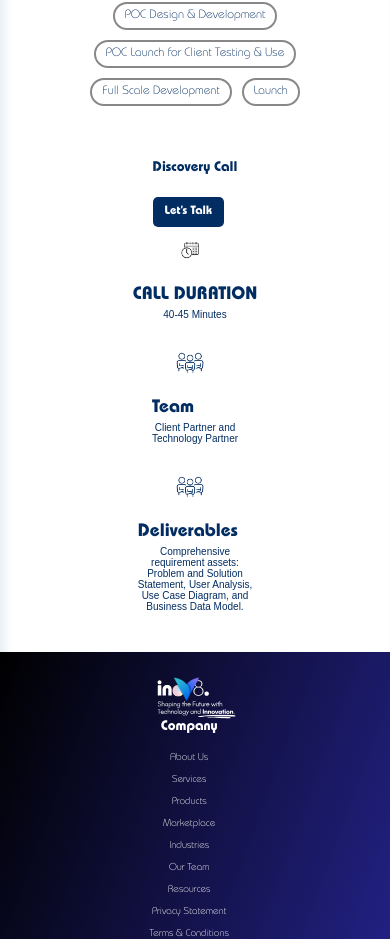
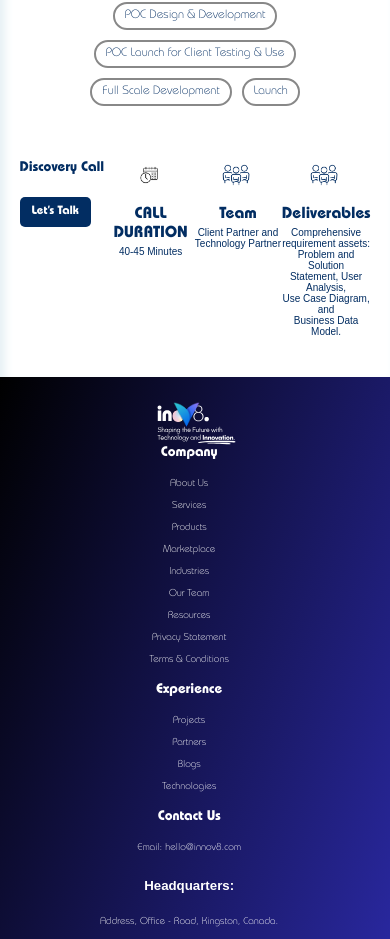
Before and after one commit to MirUmair/Inovat8, a React (Create React App) app: page / in a window 390 px wide. Shown: the part 2931-3870 px from the top of the page. Built offline with nearby package versions, Linux system fonts and the light colour scheme.

Commit message:
responsive design updated

```diff
--- a/src/components/Navbar.js
+++ b/src/components/Navbar.js
@@ -105,8 +105,22 @@ function Navbar() {
                 <li>Energy</li>
                 <li>Chemicals</li>
                 <li>CPG & Retail</li>
+                <li>Logistics & Transportation</li>
+                <li>Public Sector</li>
               </ul>
             </div>
+            <div className="industries-column">
+              <h3>Professional Services Firms</h3>
+              <ul>
+                <li>Consultancy & Advisory Firms</li>
+                <li>Legal Firms</li>
+                <li>Real Estate Firms</li>
+                <li>Education & EdTech Firms</li>
+              </ul>
+            </div>
+          </div>
+          <div className="industries-all">
+            <button className="industries-button">All Industries →</button>
           </div>
         </div>
       )}
--- a/src/styles/BottomPage.css
+++ b/src/styles/BottomPage.css
@@ -96,8 +96,14 @@
 .icon {
   width: 3.05vw;
   height: 3.05vw;
-  margin-right: 0.7vw
-  ;
+  margin-right: 0.7vw;
+
+}
+@media only screen and (max-width: 1024px) {
+  .icon {
+    width: 8.05vw;
+    height: 8.05vw;
+  }
 }
 
 .detail-box {
@@ -115,6 +121,7 @@
 .detail-box p {
   display: flex;
   font-weight: bold;
+  font-size: 0.8em;
   color: #022d62;
 }
 
@@ -143,11 +150,74 @@
   font-size: 0.97vw;
   color: #022d62;
 }
-
 .detail-box .icon {
   margin-right: 10px;
-  margin-top: 1.5vw;
+  margin-top: 0.9vw;
 }
+/* Media queries for responsiveness */
+@media only screen and (max-width: 1200px) {
+  .detail-box1 p,
+  .detail-box div p {
+    font-size: 1.5rem; /* Adjust font size for medium screens */
+  }
+  .detail-box div {
+    margin-top: 2vw; /* Increase spacing for medium screens */
+  }
+  .detail-box span {
+    font-size: 1.2rem; /* Adjust font size for medium screens */
+  }
+}
+
+@media only screen and (max-width: 768px) {
+  .detail-box1 p,
+  .detail-box div p {
+    font-size: 1.2rem; /* Adjust font size for smaller screens */
+  }
+  .detail-box div {
+    margin-top: 2.5vw; /* Increase spacing for smaller screens */
+  }
+  .detail-box span {
+    font-size: 1rem; /* Adjust font size for smaller screens */
+  }
+}
+
+@media only screen and (max-width: 480px) {
+  .detail-box1 p,
+  .detail-box div p {
+    font-size: 1rem; /* Adjust font size for mobile devices */
+    flex-direction: column; /* Stack elements vertically for small screens */
+  }
+  .detail-box div {
+    margin-top: 3vw; /* Increase spacing for mobile devices */
+  }
+  .detail-box span {
+    margin-top: 1vw;
+    font-size: 0.9rem; /* Adjust font size for mobile devices */
+  }
+}
+@media only screen and (max-width: 1200px) {
+  .detail-box .icon {
+    margin-right: 10px; /* Adjust margin for medium screens */
+
+    margin-bottom: 0.2vw;
+  }
+}
+
+@media only screen and (max-width: 768px) {
+  .detail-box .icon {
+    margin-right: 6px; /* Adjust margin for smaller screens */
+    margin-top: 2.5vw; /* Adjust top margin for smaller screens */
+  }
+}
+
+@media only screen and (max-width: 480px) {
+  .detail-box .icon {
+    margin-right: 4px; /* Adjust margin for mobile devices */
+    margin-top: 3vw;   /* Adjust top margin for mobile devices */
+  }
+}
+
+
 
 .detail-box:first-child {
   margin-left: 0;
@@ -189,7 +259,7 @@
 /* Responsive Styles */
 @media (max-width: 1024px) {
   .page-header h1 {
-    font-size: 28px;
+    font-size: 1.2em;
   }
 
   .page-header h2 {
@@ -215,15 +285,20 @@
     padding: 8px 20px;
     font-size: 14px;
   }
-
+.discovery-content{
+  display: flex;
+  flex-direction: row;
+  flex-wrap: wrap;
+}
   .discovery-call {
     margin-left: 2%;
     margin-right: 2%;
   }
 
   .call-details {
-    flex-direction: column;
-    align-items: center;
+    flex-direction: row;
+    /* align-items: center; */
+    flex-wrap: wrap;
   }
 
   .detail-box {
--- a/src/styles/Navbar.css
+++ b/src/styles/Navbar.css
@@ -12,7 +12,20 @@
 .logo {
   max-width: 13vw;
 }
+/* Hamburger menu for mobile */
+.hamburger {
+  display: none;
+  flex-direction: column;
+  cursor: pointer;
+}
 
+.bar {
+  width: 25px;
+  height: 3px;
+  background-color: white;
+  margin: 4px 0;
+  transition: 0.4s;
+}
 .bg {
   max-width: 13vw;
   opacity: 0.2;
@@ -27,20 +40,7 @@
   width: 10vh;
 }
 
-/* Hamburger menu for mobile */
-.hamburger {
-  display: none;
-  flex-direction: column;
-  cursor: pointer;
-}
 
-.bar {
-  width: 25px;
-  height: 3px;
-  background-color: white;
-  margin: 4px 0;
-  transition: 0.4s;
-}
 
 /* Navigation list */
 .nav-list {
@@ -72,14 +72,14 @@
 }
 
 .nav-item1 {
+  align-items: right;
   color: white;
   cursor: pointer;
-  position: absolute;
+  position: relative;
   font-family: "Bauhaus";
   white-space: nowrap;
   font-weight: lighter;
-  right: 5%;
-  font-size: 1.2vw;
+
 }
 
 .nav-item:hover {
@@ -126,7 +126,7 @@
   background-color: rgba(255, 255, 255, 0.2);
 }
 
-/* Navbar.css */
+/* Industries Section*/
 .industries-dropdown {
   position: absolute;
   top: 70px; /* Adjust for the height of the navbar */
@@ -158,16 +158,19 @@
   font-size: 1.2em;
   margin-bottom: 10px;
   font-weight: 600;
+  font-family: "Bauhaus";
 }
 
 .industries-column ul {
   list-style: none;
   padding: 0;
+
 }
 
 .industries-column ul li {
   margin-bottom: 8px;
   font-size: 0.9em;
+  font-family: "BauhausStd-Light";
 }
 
 .industries-column p {
@@ -194,6 +197,31 @@
 .industries-button:hover {
   background-color: #0053ba;
 }
+/*Industries Section Adjust for mobile phones */
+@media (max-width: 768px) {
+  .industries-dropdown {
+    position: absolute;
+    width: 80%;
+  }
+  .industries-content {
+    flex-direction: column;
+    text-align: left;
+    display: flex;
+    flex-direction: row;
+    flex-wrap: wrap;
+    font-size: 0.9em;
+  }
+
+  .industries-column {
+    margin-bottom: 20px;
+  }
+
+  .industries-all {
+    text-align: center;
+  }
+}
+
+/*Partner Section css*/
 .popup-overlay {
   position: absolute;
   top: 60px;
@@ -228,112 +256,6 @@
   max-width: 200px; /* Adjust the size of the logos */
   height: auto;
 }
-.resources-overlay {
-  position: fixed;
-  top: 0;
-  left: 0;
-  width: 100vw;
-  height: 100vh;
-  background: rgba(0, 0, 0, 0.5);
-  display: flex;
-  justify-content: end;
-  align-items: center;
-}
-
-.resources-content {
-  background-color: #fff;
-  padding: 20px;
-  border-radius: 10px;
-  width: 30%;
-  max-width: 800px;
-  display: flex;
-  margin-bottom: 25%;
-  margin-right: 5%;
-}
-
-.resources-container {
-  display: flex;
-  justify-content: space-between;
-  width: 100%;
-}
-
-.resources-left {
-  width: 33%;
-}
-
-.resources-left h3 {
-  font-size: 1.5em;
-  font-weight: bold;
-  color: #333;
-}
-
-.resources-left p {
-  font-size: 1em;
-  color: #555;
-  font-family: "BauhausStd-Light";
-}
-
-.resources-right {
-  width: 50%;
-}
-
-.resources-right h3 {
-  font-size: 1.5em;
-  font-weight: bold;
-  color: #333;
-  margin-bottom: 10px;
-}
-
-.resources-right ul {
-  list-style: none;
-  padding: 0;
-}
-
-.resources-right ul li {
-  margin-bottom: 8px;
-  font-family: "BauhausStd-Light";
-}
-
-@media (max-width: 1024px) {
-  .resources-content {
-    width: 40%;
-    margin-bottom: 20%;
-  }
-}
-
-/* Adjust for mobile phones */
-@media (max-width: 768px) {
-  .resources-content {
-    width: 80%;
-    margin-right: 10%;
-    margin-bottom: 15%;
-    flex-direction: column; /* Stack the content vertically */
-  }
-  .resources-left h3 {
-    font-size: 1.1em;
-    font-weight: bold;
-    color: #333;
-  }
-  .resources-left p {
-    font-size: 0.9em;
-    color: #555;
-  }
-  .resources-right {
-    width: 50%;
-  }
-  .resources-right h3 {
-    font-size: 1.1em;
-    font-weight: bold;
-    color: #333;
-    margin-bottom: 10px;
-  }
-  .resources-right ul {
-    font-size: 0.9em;
-  }
-  .resources-right ul li {
-    margin-bottom: 5px;
-  }
-}
 
 /* Responsive adjustments for tablets */
 @media (max-width: 1024px) {
@@ -357,7 +279,7 @@
   }
 }
 
-/* Responsive adjustments for mobile phones */
+/* Patner Section Responsive adjustments for mobile phones */
 @media (max-width: 768px) {
   .popup-overlay {
     top: 50px; /* Adjust top position */
@@ -397,20 +319,118 @@
   }
 }
 
-@media (max-width: 768px) {
-  .industries-content {
-    flex-direction: column;
-    text-align: left;
-  }
 
-  .industries-column {
-    margin-bottom: 20px;
-  }
+.resources-overlay {
+  position: fixed;
+  top: 0;
+  left: 0;
+  width: 100vw;
+  height: 100vh;
+  background: rgba(0, 0, 0, 0.5);
+  display: flex;
+  justify-content: end;
+  align-items: center;
+}
 
-  .industries-all {
-    text-align: center;
+.resources-content {
+  padding: 20px;
+  border-radius: 10px;
+  display: flex;
+  position:absolute;
+  top: 8%;
+ right: 15%;
+  background: rgb(238, 238, 238);
+  width: 514.277px;
+  height: 256px;
+  transform: scale(1.3786, 1.3786);
+  transform-origin: 0px 0px;
+}
+
+.resources-container {
+  display: flex;
+  justify-content: space-between;
+  width: 100%;
+}
+
+.resources-left {
+  width: 33%;
+}
+
+.resources-left h3 {
+  font-size: 1.2em;
+  font-weight: bold;
+  color: #333;
+}
+
+.resources-left p {
+  font-size: 0.8em;
+  color: #555;
+  font-family: "BauhausStd-Light";
+}
+
+.resources-right {
+  width: 50%;
+}
+
+.resources-right h3 {
+  font-size: 1.2em;
+  font-weight: bold;
+  color: #333;
+  margin-bottom: 10px;
+}
+
+.resources-right ul {
+  list-style: none;
+  padding: 0;
+}
+
+.resources-right ul li {
+  margin-bottom: 8px;
+  font-size: 0.8em;
+  font-family: "BauhausStd-Light";
+}
+
+@media (max-width: 1024px) {
+  .resources-content {
+    width: 40%;
+    margin-bottom: 20%;
   }
 }
+
+/* Adjust for mobile phones */
+@media (max-width: 768px) {
+  .resources-content {
+    width: 50%;
+    height: 30%;
+    right: 25%;
+    flex-direction: column; /* Stack the content vertically */
+  }
+  .resources-left h3 {
+    font-size: 0.9em;
+    font-weight: bold;
+    color: #333;
+  }
+  .resources-left p {
+    font-size: 0.7em;
+    color: #555;
+  }
+  .resources-right {
+    width: 50%;
+  }
+  .resources-right h3 {
+    font-size: 0.9em;
+    font-weight: bold;
+    color: #333;
+    margin-bottom: 10px;
+  }
+  .resources-right ul {
+    font-size: 0.7em;
+  }
+  .resources-right ul li {
+    margin-bottom: 5px;
+  }
+}
+
 
 /* Mobile responsiveness */
 @media (max-width: 1024px) {
```
